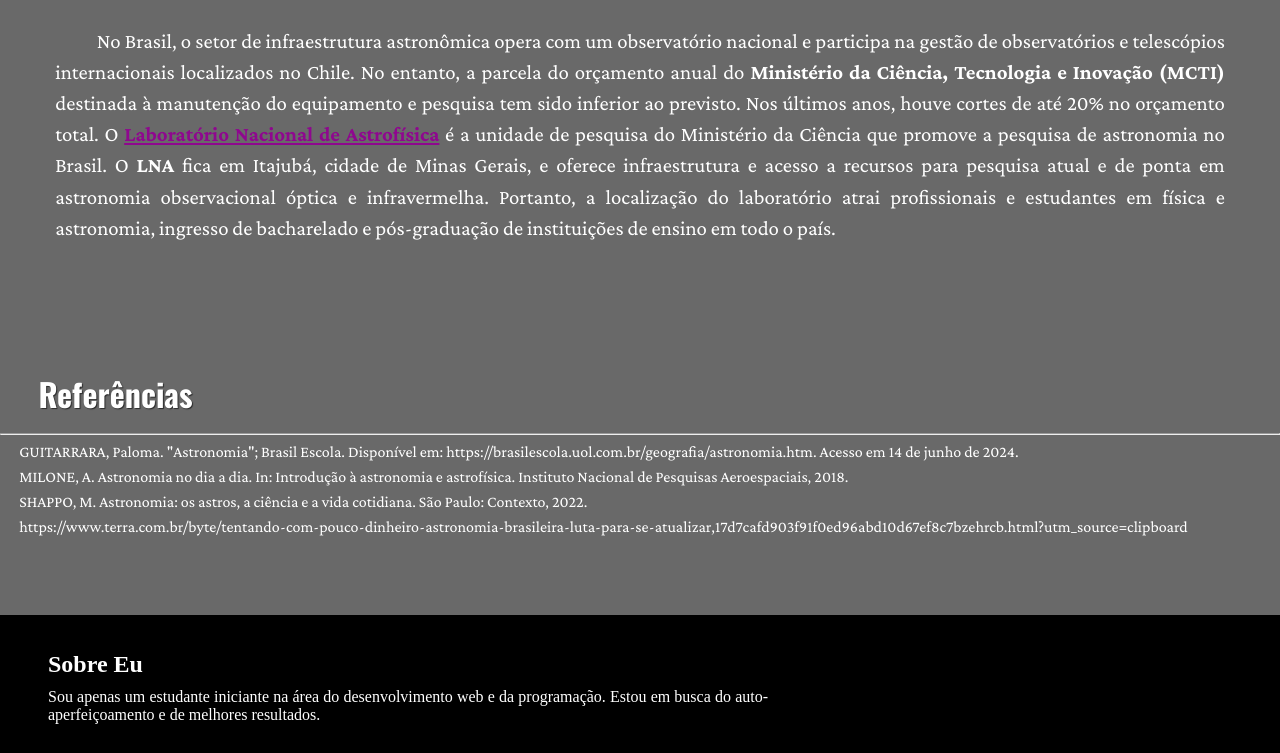
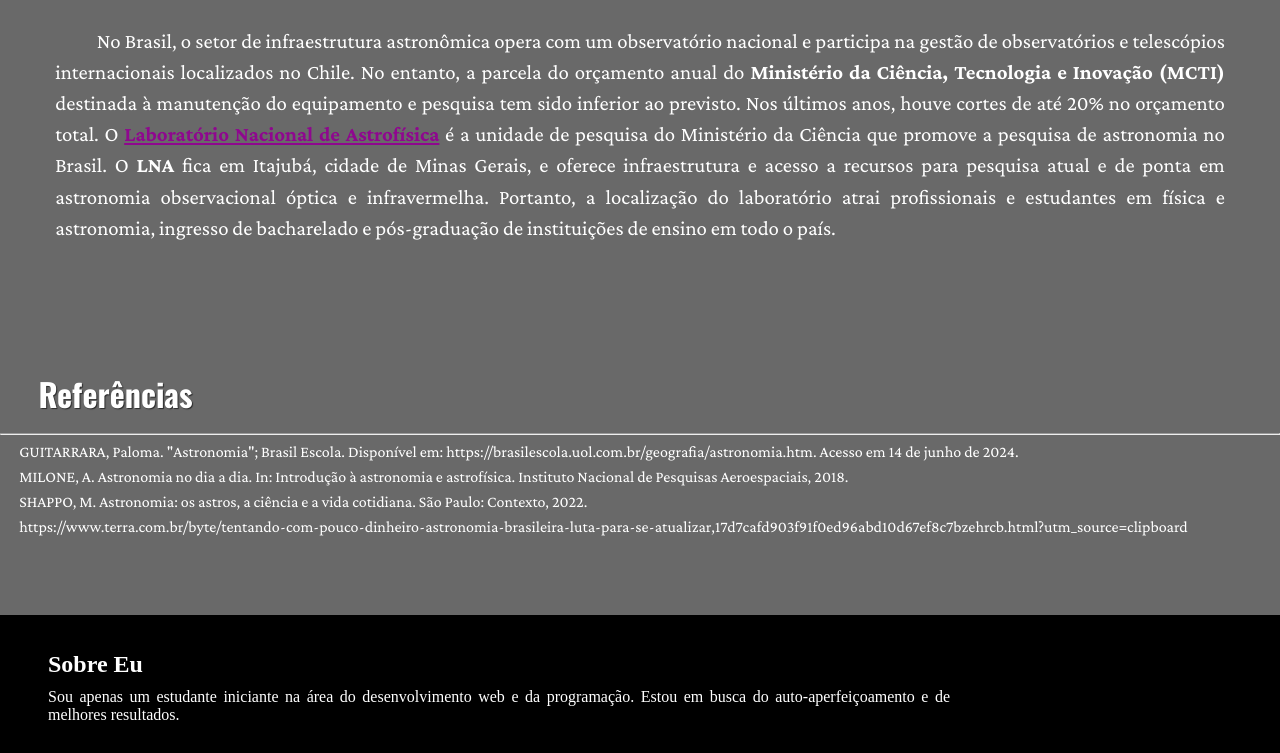
Before and after one commit to Akimkj/mini-projeto-astronomia, a plain HTML site: page index.html in a window 1280 px wide. Shown: the part 5826-6579 px from the top of the page. Drawn offline with nearby package versions, Linux system fonts and the light colour scheme.

Commit message:
Update style.css

```diff
--- a/estilos/style.css
+++ b/estilos/style.css
@@ -159,7 +159,8 @@ footer {
 
 div {
     display: inline-block;
-    width: 60vw;
+    min-width: 320px;
+    max-width: 950px;
 }
 
 footer h2 {
```
